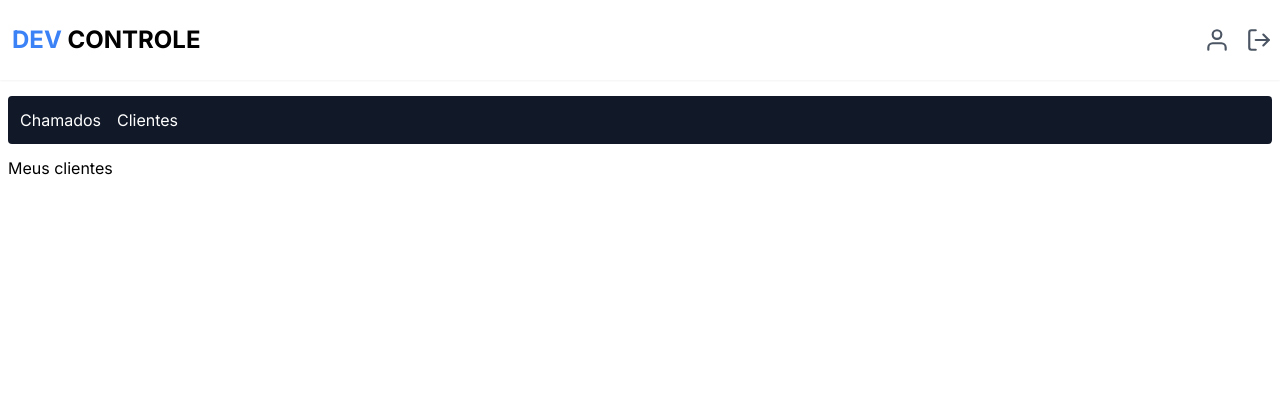
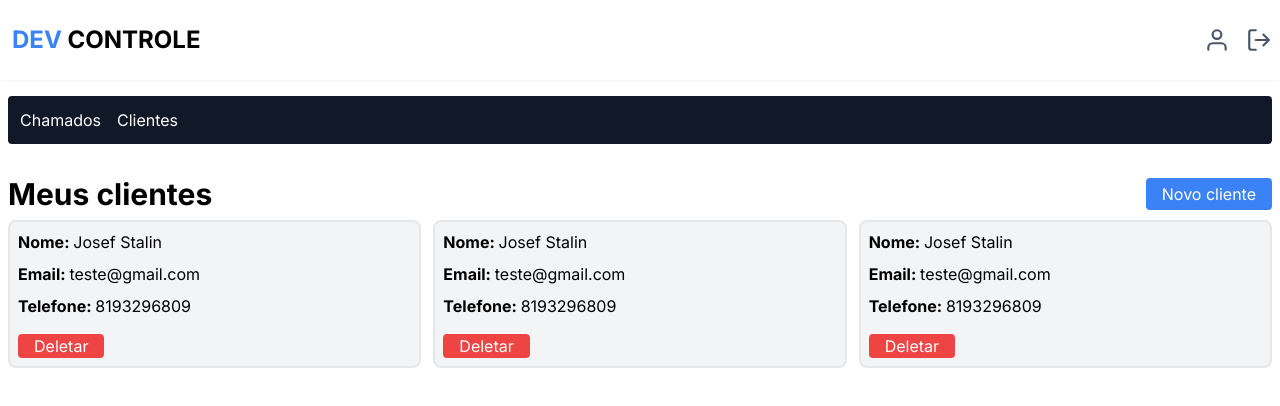
Before and after one commit to HerbertKayky/dev-controle, a Next.js app: page /dashboard/customer in a window 1280 px wide. Shown: the top 406 px of the page. Built offline with nearby package versions, Linux system fonts and the light colour scheme; no server answers; sample sign-in values are in the browser's storage.

Commit message:
Criado grid de clientes da dashboard

```diff
--- /dev/null
+++ b/src/app/dashboard/customer/components/card/index.tsx
@@ -0,0 +1,19 @@
+export function CardCustomer() {
+  return (
+    <article className="flex flex-col bg-gray-100 border-2 p-2 rounded-lg gap-2 hover:scale-105 duration-300">
+      <h2>
+        <a className="font-bold">Nome: </a> Josef Stalin
+      </h2>
+      <p>
+        <a className="font-bold">Email: </a> teste@gmail.com
+      </p>
+      <p>
+        <a className="font-bold">Telefone: </a> 8193296809
+      </p>
+
+      <button className="bg-red-500 px-4 rounded text-white mt-2 self-start">
+        Deletar
+      </button>
+    </article>
+  );
+}
--- /dev/null
+++ b/src/app/dashboard/customer/new/page.tsx
@@ -0,0 +1,9 @@
+import { Container } from "@/components/container";
+
+export default function NewCustomer() {
+  return (
+    <Container>
+      <div>OII NEW</div>
+    </Container>
+  );
+}
--- a/src/app/dashboard/customer/page.tsx
+++ b/src/app/dashboard/customer/page.tsx
@@ -1,7 +1,9 @@
 import { Container } from "@/components/container";
 import { authOptions } from "@/lib/auth";
 import { getServerSession } from "next-auth";
+import Link from "next/link";
 import { redirect } from "next/navigation";
+import { CardCustomer } from "./components/card";
 
 export default async function Customer() {
   const session = await getServerSession(authOptions);
@@ -12,10 +14,23 @@
 
   return (
     <Container>
-      <main>
-        <div>
-          <h1>Meus clientes</h1>
+      <main className="mt-8 mb-2">
+        <div className="flex items-center justify-between">
+          <h1 className="text-3xl font-bold">Meus clientes</h1>
+          <Link
+            href="/dashboard/customer/new"
+            className="bg-blue-500 text-white px-4 py-1 rounded"
+          >
+            Novo cliente
+          </Link>
         </div>
+
+        <section className="grid grid-cols-1 sm:grid-cols-2 lg:grid-cols-3 gap-3 mt-2">
+          <CardCustomer />
+          <CardCustomer />
+          <CardCustomer />
+        </section>
+
       </main>
     </Container>
   );
--- a/src/app/dashboard/page.tsx
+++ b/src/app/dashboard/page.tsx
@@ -14,7 +14,7 @@
 
   return (
     <Container>
-      <main className="mt-9 mb-2">
+      <main className="mt-8 mb-2">
         <div className="flex items-center justify-between">
           <h1 className="text-3xl font-bold">Chamados</h1>
           <Link
```
